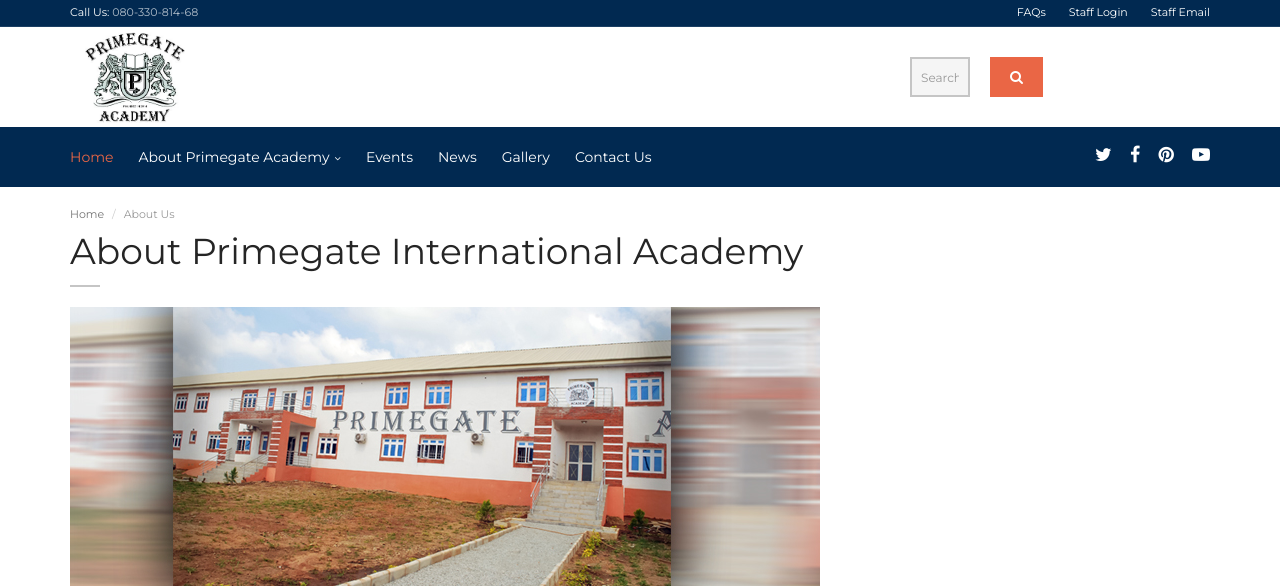
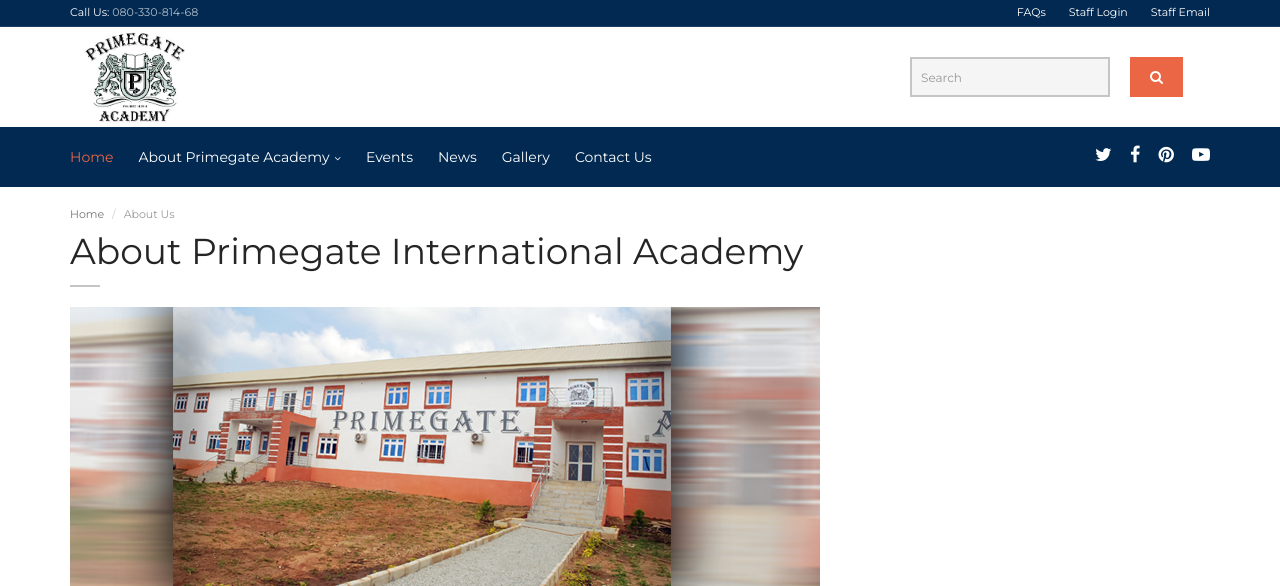
Before and after one commit to hakimkal/primegate, a Django app: page /about/ in a window 1280 px wide. Shown: the top 586 px of the page. Run offline with Django 3.2, Linux system fonts and the light colour scheme; parts of the project's set-up code (start-up, migrations or seed data) failed here and were passed over; some libraries are stand-ins or nearby versions.

Commit message:
changes for homepage css

```diff
--- a/templates/header.html
+++ b/templates/header.html
@@ -21,7 +21,7 @@
             <div class="search pull-right">
                 <div class="input-group">
 					<form method="get" action="http://www.google.com/search" target="_blank">
-                    <input type="text" name="q" class="form-control" style="width:60px;" placeholder="Search">
+                    <input type="text" name="q" class="form-control" style="width:200px;" placeholder="Search">
                     <span class="input-group-btn">
                         <button type="submit" class="btn"><i class="fa fa-search"></i></button>
                     </span>
--- a/templates/publicpages/homeslides/slider.html
+++ b/templates/publicpages/homeslides/slider.html
@@ -82,7 +82,8 @@
                         <a href="#" class="read-more">All News</a>
                     </aside><!-- /.news-small -->
                 </div><!-- /.col-md-3 -->
+
             </div><!-- /.row -->
         </div><!-- /.slider-wrapper -->
     </div><!-- /.container -->
-</div>
+</div
```
